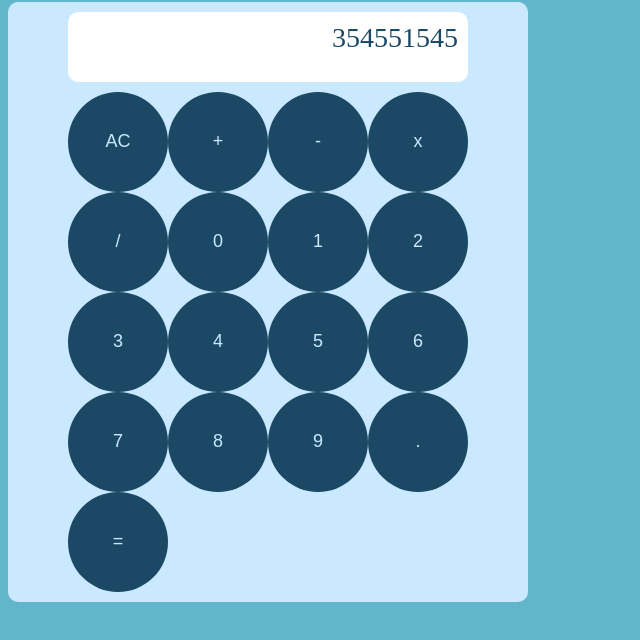
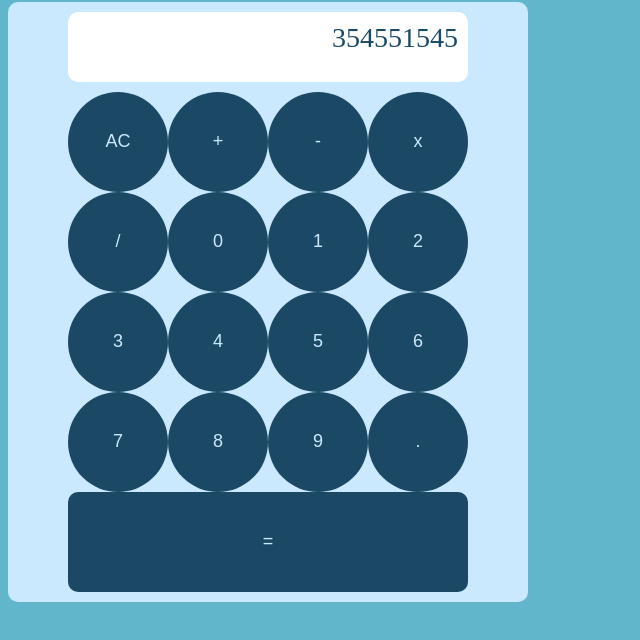
Before and after one commit to IamLAM/jCalculator, a plain HTML site: page index.html in a window 1280 px wide. Shown: the part 78-718 px from the top of the page, without its empty margins (0-640 px from the left). Drawn offline with Linux system fonts and the light colour scheme.

Commit message:
active behavior buttons

```diff
--- a/style.css
+++ b/style.css
@@ -25,6 +25,15 @@ body {
     font-size: 18px;
 }
 
+.buttons:active {
+    background-color: #62B6CB;
+}
+
+#equals {
+    border-radius: 10px;
+    width: 400px;
+}
+
 #display {
     grid-area: header;
     grid-row-start: 1;
```
